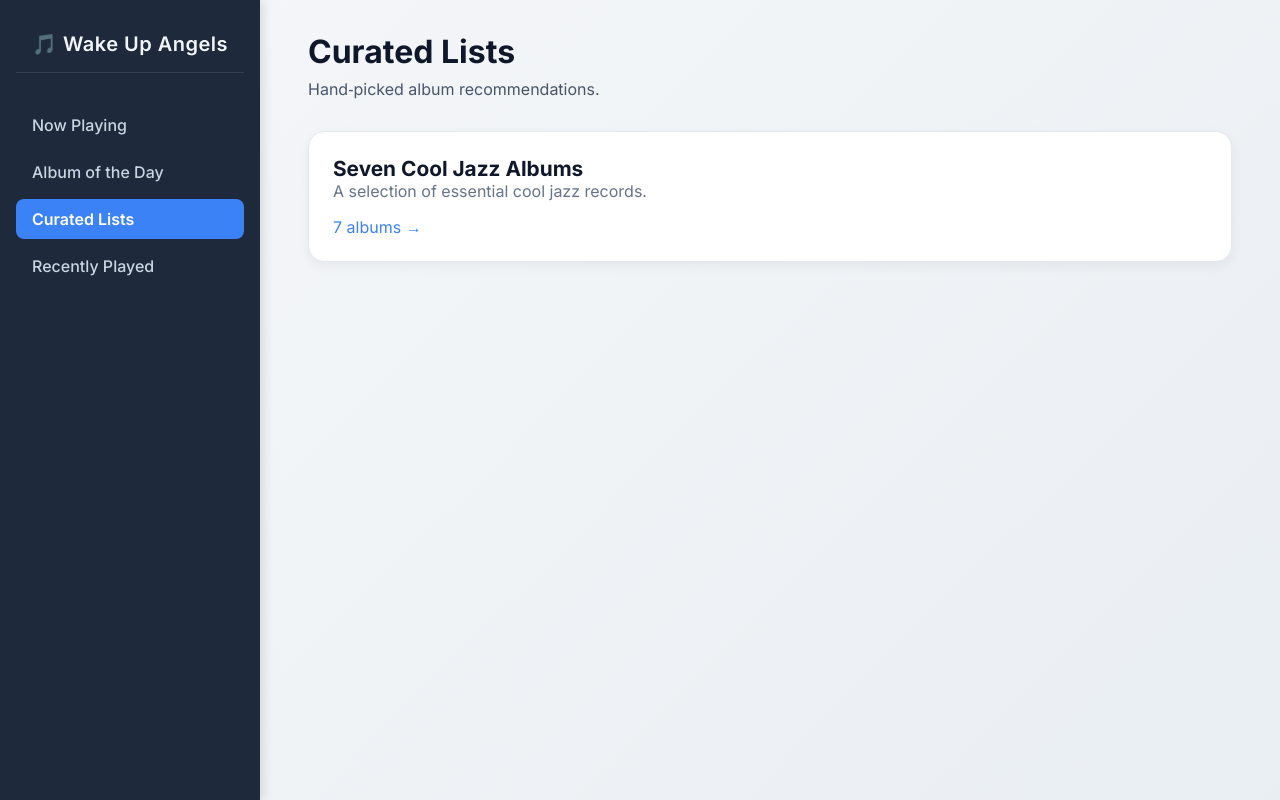
After one commit to franksy44332A/musicdb, a Flask app: page /curated in a window 1280 px wide. The commit adds this page. Run offline with Flask 3, Linux system fonts and the light colour scheme.

Commit message:
Update everything – database and curated lists

```diff
--- a/app.py
+++ b/app.py
@@ -1,4 +1,4 @@
-from flask import Flask, render_template, jsonify, request
+from flask import Flask, render_template, jsonify, request, redirect, url_for
 import sqlite3
 import json
 import os
@@ -20,6 +20,10 @@ DB_FILE = "music.db"
 
 network = pylast.LastFMNetwork(api_key=LASTFM_API_KEY, api_secret=API_SECRET)
 user = network.get_user(USERNAME)
+
+# Load curated lists from JSON file
+with open('curated_lists.json', 'r', encoding='utf-8') as f:
+    curated_lists = json.load(f)
 
 # ----- Database helpers -----
 def get_db_connection():
@@ -198,7 +202,7 @@ def get_album_info(artist, album):
     conn = get_db_connection()
     # Try exact match first
     cursor = conn.execute('''
-        SELECT Year, Release, HeadGen, Gen1, Gen2, Gen3, Gen4
+        SELECT Year, Release, HeadGen, Gen1, Gen2, Gen3, Gen4, albumReview
         FROM songs
         WHERE Artist = ? AND Album = ?
         LIMIT 1
@@ -210,7 +214,7 @@ def get_album_info(artist, album):
         if norm_artist != artist:
             print(f"Trying normalized artist: {norm_artist}")
             cursor = conn.execute('''
-                SELECT Year, Release, HeadGen, Gen1, Gen2, Gen3, Gen4
+                SELECT Year, Release, HeadGen, Gen1, Gen2, Gen3, Gen4, albumReview
                 FROM songs
                 WHERE Artist = ? AND Album = ?
                 LIMIT 1
@@ -658,6 +662,34 @@ def artist(artist):
 def api_now_playing():
     return jsonify(get_status())
 
+@app.route('/album-of-the-day')
+def album_of_the_day():
+    conn = get_db_connection()
+    # Get all distinct essential albums, sorted for stable order
+    albums = conn.execute('''
+        SELECT Artist, Album FROM songs
+        WHERE fullAlbum = 'EA'
+        GROUP BY Artist, Album
+        ORDER BY Artist, Album
+    ''').fetchall()
+    conn.close()
+
+    if not albums:
+        return "No essential albums found", 404
+
+    # Use current date to compute a deterministic index
+    now = datetime.now()
+    epoch = datetime(2020, 1, 1)  # arbitrary fixed date
+    day_number = (now - epoch).days
+    # Add a year offset so same date in different years yields different index
+    year_offset = now.year * 100
+    total = len(albums)
+    index = (day_number + year_offset) % total
+    album = albums[index]
+
+    # Redirect to the album page (url_for expects artist and album)
+    return redirect(url_for('album_page', artist=album['Artist'], album=album['Album']))
+
 @app.route('/top-played')
 @app.route('/top-played')
 def top_played():
@@ -800,6 +832,31 @@ def playlists():
     ]
     return render_template('playlists.html', genres=genres)
 
+@app.route('/curated')
+def curated_index():
+    """Show list of all curated recommendation posts."""
+    return render_template('curated_index.html', lists=curated_lists)
+
+@app.route('/curated/<slug>')
+def curated_list(slug):
+    """Show albums for a specific curated list."""
+    # Find the list by slug
+    curated = next((item for item in curated_lists if item['slug'] == slug), None)
+    if not curated:
+        return "List not found", 404
+
+    # For each album, get image from database (if exists)
+    albums_with_images = []
+    for artist, album in curated['albums']:
+        album_info = {
+            'Artist': artist,
+            'Album': album,
+            'image': get_album_image(artist, album)
+        }
+        albums_with_images.append(album_info)
+
+    return render_template('curated_list.html', curated=curated, albums=albums_with_images)
+
 @app.route('/playlists/<genre>')
 def playlist_genre(genre):
     """Show essential albums for a specific genre."""
--- /dev/null
+++ b/curated_lists.json
@@ -0,0 +1,16 @@
+[
+	{
+		"slug": "cool-jazz-essentials-2",
+		"title": "Seven Cool Jazz Albums",
+		"description": "A selection of essential cool jazz records.",
+		"albums": [
+			["Gerry Mulligan", "Night Lights"],
+			["Jimmy Giuffre", "Western Suite"],
+			["Bill Evans", "You Must Believe in Spring"],
+			["Chet Baker Quartet", "No Problem"],
+			["Miles Davis", "Blue Moods"],
+			["David Murray", "Ballads"],
+			["Lars Jansson Trio", "A Window Towards Being"]
+		]
+	}
+]
--- a/now_playing.json
+++ b/now_playing.json
@@ -1 +1 @@
-{"now_playing": null, "last_played": {"artist": "Miles Davis", "song": "Zimbabwe", "album": "Pangaea", "timestamp": "17 Mar 2026, 17:44"}, "checked_at": "2026-03-17T19:09:30.643972"}
+{"now_playing": {"artist": "Sun Ra", "song": "Sleeping Beauty", "album": "Sleeping Beauty", "timestamp": "Now", "checked_at": "2026-03-17T23:09:55.072546"}, "last_played": {"artist": "Sun Ra", "song": "Door of the Cosmos", "album": "100 Greatest Jazz Icons", "timestamp": "17 Mar 2026, 22:02"}, "checked_at": "2026-03-17T23:09:57.391806"}
--- a/templates/base.html
+++ b/templates/base.html
@@ -76,15 +76,17 @@
 </head>
 <body>
     <div class="sidebar">
-        <h2>🎵 Music Explorer</h2>
+        <h2>🎵 Wake Up Angels</h2>
         <ul>
-            <li><a href="/" {% if request.path == '/' %}class="active"{% endif %}>Home</a></li>
-            <li><a href="/top-played" {% if request.path == '/top-played' %}class="active"{% endif %}>Top Played</a></li>
+            <li><a href="/" {% if request.path == '/' %}class="active"{% endif %}>Now Playing</a></li>
+			<li><a href="/album-of-the-day" {% if request.path == '/album-of-the-day' %}class="active"{% endif %}>Album of the Day</a></li>
+			<li><a href="/curated" {% if request.path.startswith('/curated') %}class="active"{% endif %}>Curated Lists</a></li>
+            <li><a href="/top-played" {% if request.path == '/top-played' %}class="active"{% endif %}>Recently Played</a></li>
         <!--     <li><a href="/genres" {% if request.path == '/genres' or request.path.startswith('/genre/') %}class="active"{% endif %}>Genres</a></li> </li> -->
-            <li><a href="/essential-albums" {% if request.path == '/essential-albums' %}class="active"{% endif %}>Essential Albums</a></li>
+        <!--         <li><a href="/essential-albums" {% if request.path == '/essential-albums' %}class="active"{% endif %}>Essential Albums</a></li> -->
          <!--    <li><a href="/essential-artists" {% if request.path == '/essential-artists' %}class="active"{% endif %}>Essential Artists</a></li> </li> -->
-            <li><a href="/essential-tracks" {% if request.path == '/essential-tracks' %}class="active"{% endif %}>Essential Tracks</a></li>
-            <li><a href="/playlists" {% if request.path == '/playlists' %}class="active"{% endif %}>Playlists</a></li>
+         <!--    <li><a href="/essential-tracks" {% if request.path == '/essential-tracks' %}class="active"{% endif %}>Essential Tracks</a></li>
+            <li><a href="/playlists" {% if request.path == '/playlists' %}class="active"{% endif %}>Playlists</a></li> -->
         </ul>
     </div>
     <div class="main-content">
--- /dev/null
+++ b/templates/curated_index.html
@@ -0,0 +1,58 @@
+{% extends "base.html" %}
+
+{% block title %}Curated Lists{% endblock %}
+
+{% block extra_css %}
+<style>
+    .lists-grid {
+        display: grid;
+        grid-template-columns: repeat(auto-fill, minmax(300px, 1fr));
+        gap: 1.5rem;
+        margin-top: 2rem;
+    }
+    .list-card {
+        background: white;
+        border-radius: 16px;
+        padding: 1.5rem;
+        box-shadow: 0 4px 12px rgba(0,0,0,0.05);
+        transition: transform 0.2s, box-shadow 0.2s;
+        border: 1px solid #e2e8f0;
+    }
+    .list-card:hover {
+        transform: translateY(-4px);
+        box-shadow: 0 12px 24px -8px rgba(0,0,0,0.15);
+    }
+    .list-card a {
+        text-decoration: none;
+        color: inherit;
+    }
+    .list-card h2 {
+        margin-top: 0;
+        color: #0f172a;
+        font-size: 1.3rem;
+    }
+    .list-card p {
+        color: #64748b;
+        margin-bottom: 0;
+    }
+</style>
+{% endblock %}
+
+{% block content %}
+<h1 style="color:#0f172a; margin-bottom: 0.5rem;">Curated Lists</h1>
+<p style="color:#475569; margin-bottom: 2rem;">Hand‑picked album recommendations.</p>
+
+<div class="lists-grid">
+    {% for list in lists %}
+    <div class="list-card">
+        <a href="/curated/{{ list.slug }}">
+            <h2>{{ list.title }}</h2>
+            {% if list.description %}
+            <p>{{ list.description }}</p>
+            {% endif %}
+            <p style="margin-top: 1rem; color:#3b82f6;">{{ list.albums|length }} albums →</p>
+        </a>
+    </div>
+    {% endfor %}
+</div>
+{% endblock %}
```
Also changed, not shown: import_music.py (+72 -37 lines), templates/album.html (+32 -0 lines), templates/curated_list.html (added, +97 -0 lines), templates/home.html (+9 -0 lines), templates/top_played.html (+27 -26 lines).
